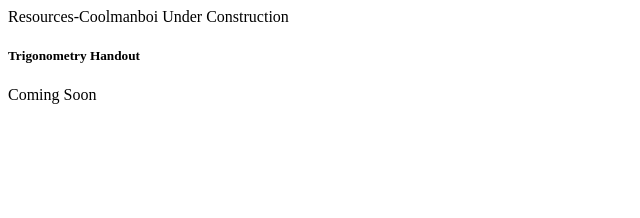
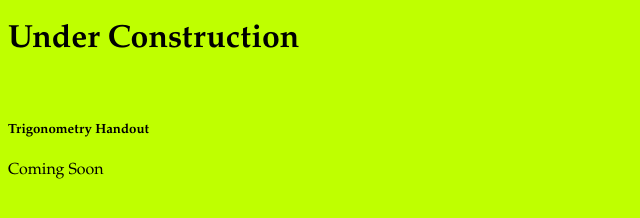
Before and after one commit to Adenine123/coolmanboi.github.io, a plain HTML site: page resources.html in a window 1280 px wide. Shown: the whole page, without its empty margins (0-640 px from the left). Drawn offline with Linux system fonts and the light colour scheme.

Commit message:
Update resources.html

```diff
--- a/resources.html
+++ b/resources.html
@@ -1,10 +1,11 @@
 <!DOCTYPE html>
 <html>
 <head>
-Resources-Coolmanboi
+    <meta charset="UTF 8">
+    <title>Resources-Coolmanboi</title>
 </head>
-<body>
-Under Construction
+<body style="background-color:rgb(191, 255, 0);font-family:garamond;">
+  <h1>Under Construction</h1>
 <br/>
 <article>
 <h5> Trigonometry Handout </h5>
```
